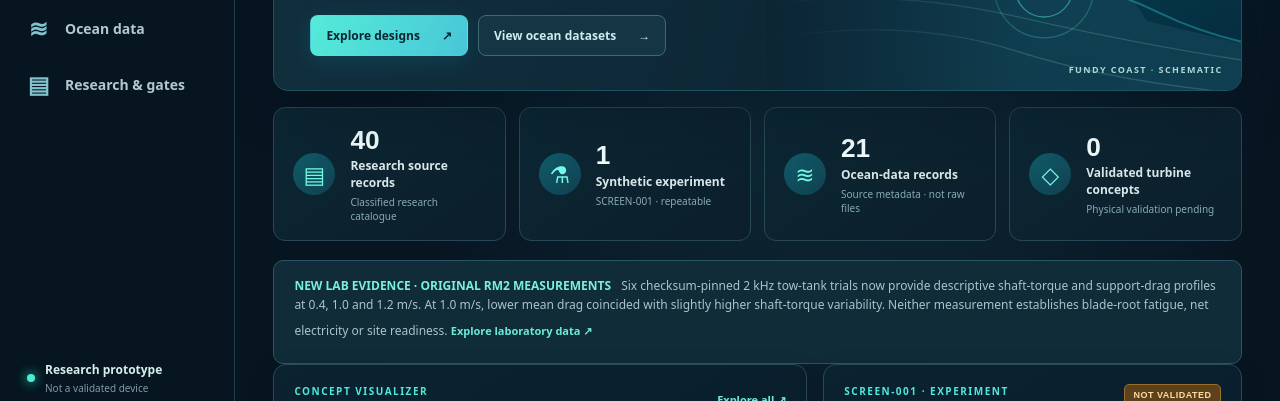
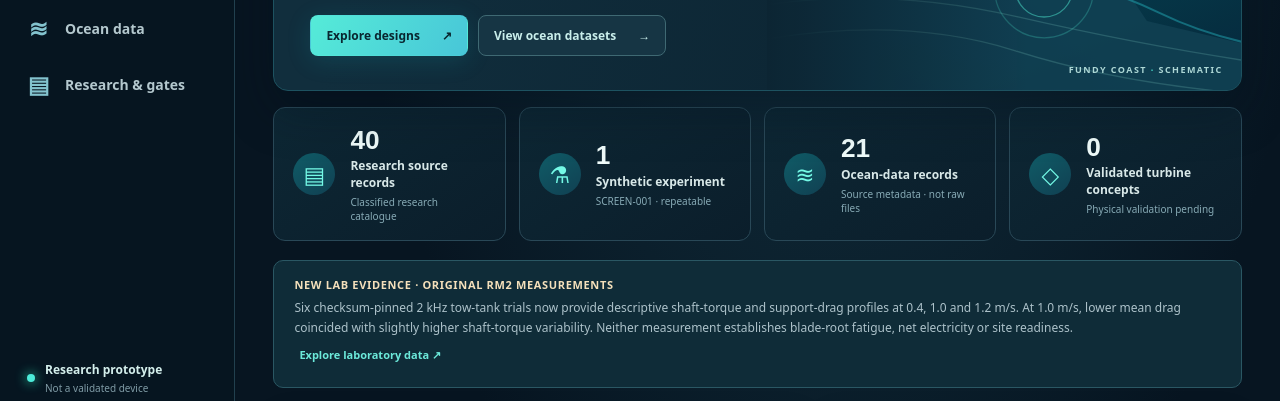
Before and after one commit to JeremyHennessy/TidalTurbine, a plain HTML site: page site/index.html in a window 1280 px wide. Shown: the part 330-731 px from the top of the page. Drawn offline with Linux system fonts and the light colour scheme.

Commit message:
Document and safeguard the latest original RM2 site release and evidence status

```diff
--- a/site/styles.css
+++ b/site/styles.css
@@ -144,3 +144,9 @@
 @media(max-width:1000px){.speed-lanes{grid-template-columns:1fr}.speed-lane p{min-height:0}}
 @media(max-width:700px){.speed-metrics,.rig-summary{grid-template-columns:1fr 1fr}.rm2-speed-controls,.rm2-raw-controls{align-items:stretch}.rm2-speed-controls select,.rm2-raw-controls select{width:100%}}
 @media(max-width:520px){.speed-metrics,.rig-summary{grid-template-columns:1fr}.speed-lanes{padding:10px}.speed-lane{padding:11px}.speed-row{grid-template-columns:46px minmax(0,1fr)}.speed-bar-row{grid-template-columns:44px minmax(0,1fr) 48px}.speed-caveat,.rig-interpretation{margin:7px 12px 13px}.rig-svg-scroll{padding:5px 10px}}
+
+/* Newly sourced mechanical measurements are visible from overview without changing the design studio. */
+.latest-lab-note{margin:14px 0 19px;line-height:1.65;font-size:12px}
+.latest-lab-note strong{display:block;color:#f4e0bb;font-size:11px;letter-spacing:.06em;margin-bottom:4px}
+.latest-lab-note .plain-link{display:inline-block;margin-left:5px;white-space:nowrap;font-weight:700}
+@media(max-width:600px){.latest-lab-note .plain-link{display:block;margin:9px 0 0}}
```
